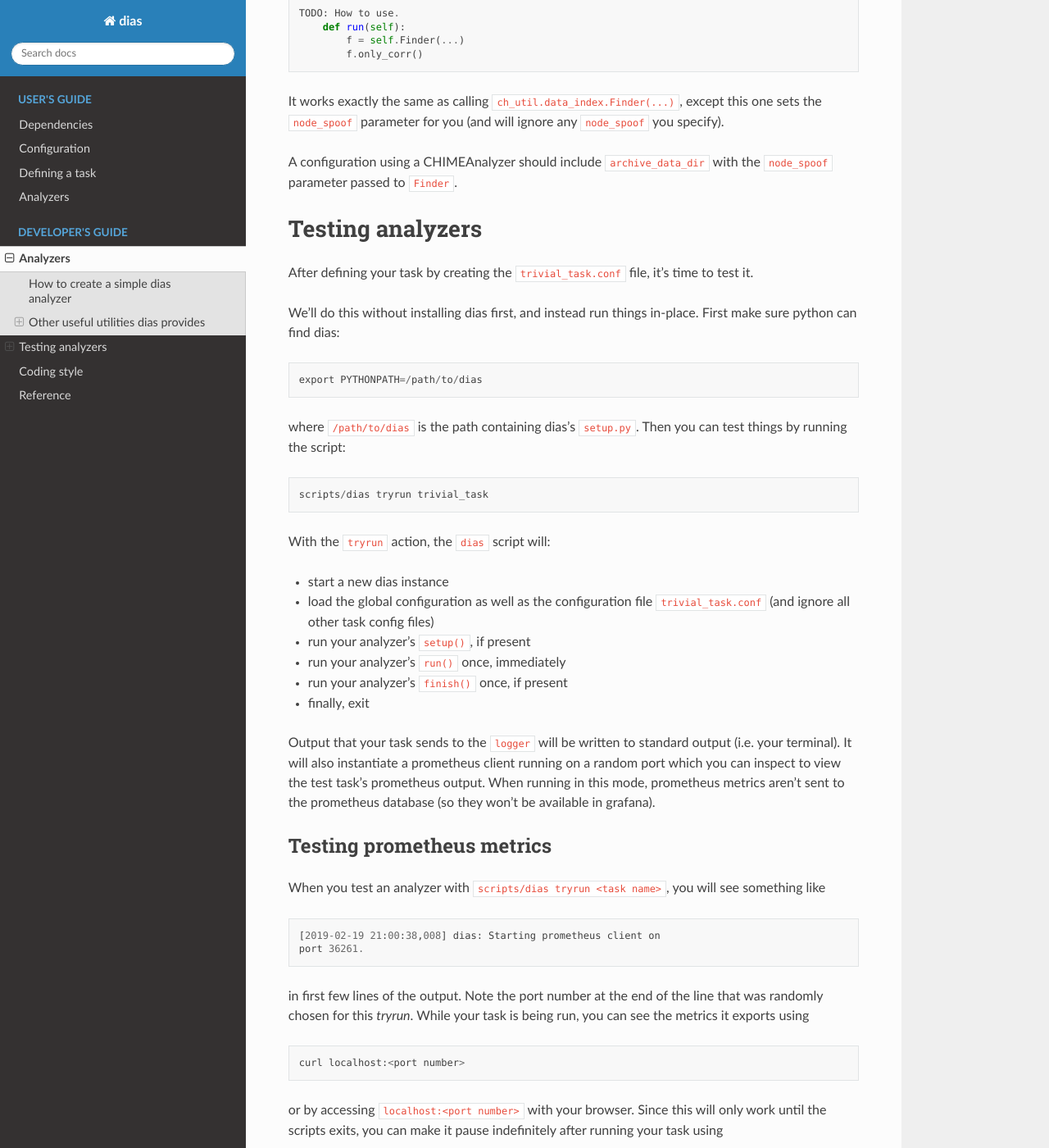
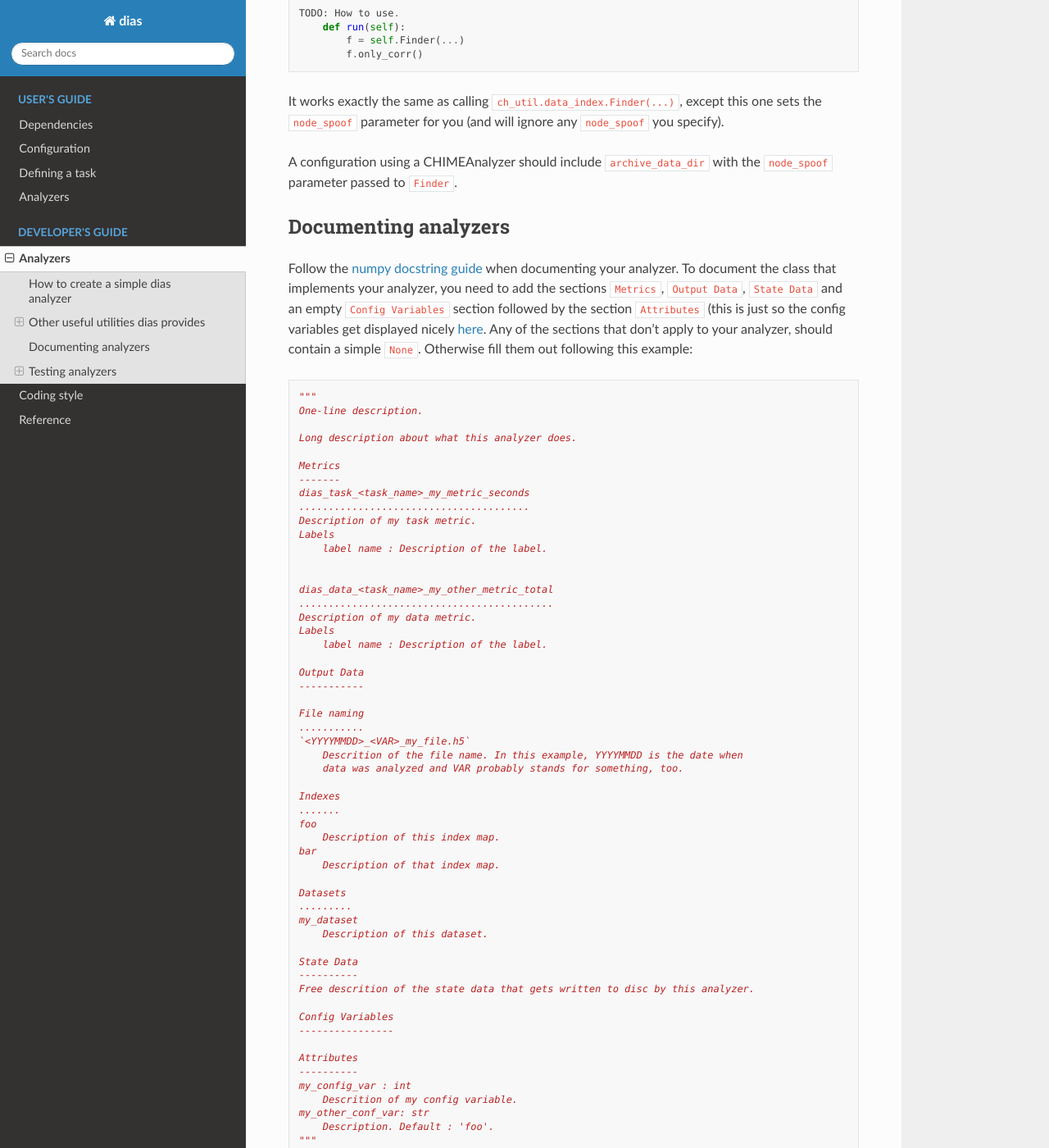
Before and after one commit to chime-experiment/dias, a Sphinx documentation site: the page built from docs/dev/analyzer.md, in a window 1280 px wide and 1400 px high, scrolled down 3521 px. Shown: the whole window at 82% size. Built offline with Sphinx 7.4.7 and the Read the Docs theme 2.0.0, drawn with Linux system fonts in a browser that asks for light colours.

Commit message:
guideline for how to document analyzers #21

````diff
--- a/docs/dev/analyzer.md
+++ b/docs/dev/analyzer.md
@@ -134,7 +134,76 @@ It works exactly the same as calling `ch_util.data_index.Finder(...)`, except th
 
 A configuration using a CHIMEAnalyzer should include `archive_data_dir` with the `node_spoof` parameter passed to `Finder`.
 
-## Testing analyzers
+### Documenting analyzers
+
+Follow the
+[numpy docstring guide](https://numpydoc.readthedocs.io/en/latest/format.html)
+when documenting your analyzer. To document the class that implements your
+analyzer, you need to add the sections `Metrics`, `Output Data`, `State Data`
+and an empty `Config Variables` section followed by the section `Attributes`
+(this is just so the config variables get displayed nicely
+[here](/user/analyzers). Any of the sections that don't apply to your analyzer,
+should contain a simple `None`. Otherwise fill them out following this example:
+
+```python
+"""
+One-line description.
+
+Long description about what this analyzer does.
+
+Metrics
+-------
+dias_task_<task_name>_my_metric_seconds
+.......................................
+Description of my task metric.
+Labels
+    label name : Description of the label.
+
+
+dias_data_<task_name>_my_other_metric_total
+...........................................
+Description of my data metric.
+Labels
+    label name : Description of the label.
+
+Output Data
+-----------
+
+File naming
+...........
+`<YYYYMMDD>_<VAR>_my_file.h5`
+    Descrition of the file name. In this example, YYYYMMDD is the date when
+    data was analyzed and VAR probably stands for something, too.
+
+Indexes
+.......
+foo
+    Description of this index map.
+bar
+    Description of that index map.
+
+Datasets
+.........
+my_dataset
+    Description of this dataset.
+
+State Data
+----------
+Free descrition of the state data that gets written to disc by this analyzer.
+
+Config Variables
+----------------
+
+Attributes
+----------
+my_config_var : int
+    Descrition of my config variable.
+my_other_conf_var: str
+    Description. Default : 'foo'.
+"""
+```
+
+### Testing analyzers
 
 After defining your task by creating the `trivial_task.conf` file, it's time to test it.
 
@@ -158,7 +227,7 @@ With the `tryrun` action, the `dias` script will:
 
 Output that your task sends to the `logger` will be written to standard output (i.e. your terminal).  It will also instantiate a prometheus client running on a random port which you can inspect to view the test task's prometheus output.  When running in this mode, prometheus metrics aren't sent to the prometheus database (so they won't be available in grafana).
 
-### Testing prometheus metrics
+#### Testing prometheus metrics
 
 When you test an analyzer with `scripts/dias tryrun <task name>`, you will see
 something like
@@ -180,13 +249,13 @@ scripts/dias tryrun -p <task name>
 ```
 Abort the paused dias script by hitting `CTRL-C`.
 
-### Location of output data
+#### Location of output data
 
 In tryrun mode, the default [`dias.conf`](https://github.com/chime-experiment/dias/blob/master/conf/dias.conf) will tell your analyzer to write
 date to `~/dias_tmp/<task_name>/data`.  Task state files (if any) will be put
 into `~/dias_tmp/<task_name>/state`.
 
-### Using an installed dias
+#### Using an installed dias
 If you _do_ decide to install dias using `setup.py`, you'll have to tell the `script/dias` program where to find the config files (which aren't installed by `setup.py`).  Do this with the `-c` option to `script/dias`:
 ```
 scripts/dias -c /path/to/dias/conf/dias.conf tryrun trivial_task
````
Also changed, not shown: 3 other files.
